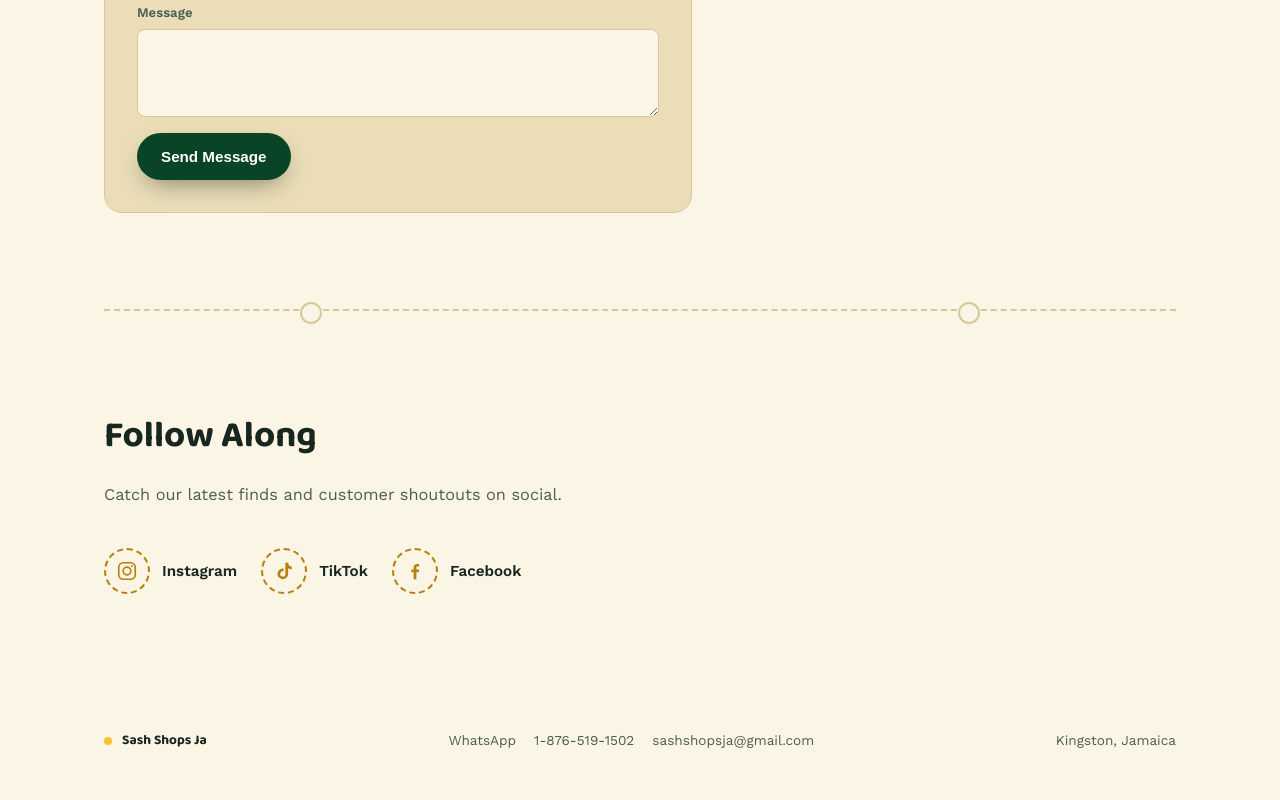
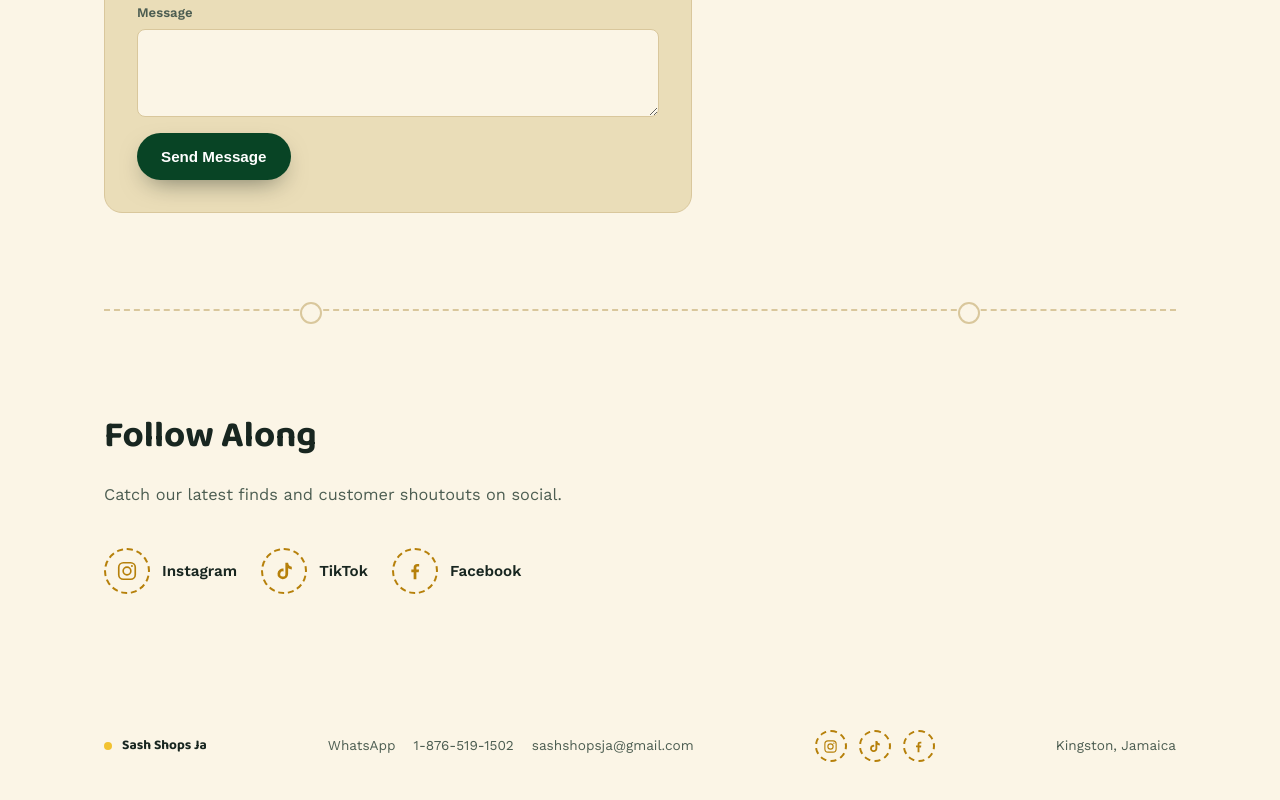
Before and after one commit to seacoastcreates/sash-shops-ja, a React (Vite) app: page /contact in a window 1280 px wide. Shown: the part 844-1644 px from the top of the page. Built offline with nearby package versions, Linux system fonts and the light colour scheme; no server answers.

Commit message:
Add compact social icons to the footer

```diff
--- a/src/components/Footer.tsx
+++ b/src/components/Footer.tsx
@@ -1,3 +1,5 @@
+import SocialLinks from './SocialLinks'
+
 export default function Footer() {
   return (
     <footer>
@@ -10,6 +12,7 @@ export default function Footer() {
           <a href="tel:+18765191502">1-876-519-1502</a>
           <a href="mailto:sashshopsja@gmail.com">sashshopsja@gmail.com</a>
         </div>
+        <SocialLinks iconOnly />
         <div>Kingston, Jamaica</div>
       </div>
     </footer>
--- a/src/components/SocialLinks.tsx
+++ b/src/components/SocialLinks.tsx
@@ -39,15 +39,27 @@ const SOCIALS: Social[] = [
   { name: 'Facebook', href: 'https://facebook.com/', Icon: FacebookIcon },
 ]
 
-export default function SocialLinks() {
+type Props = {
+  /** Icons only, no visible label — for tight spaces like the footer. */
+  iconOnly?: boolean
+}
+
+export default function SocialLinks({ iconOnly = false }: Props) {
   return (
-    <div className="socials-row">
+    <div className={iconOnly ? 'socials-row socials-row-compact' : 'socials-row'}>
       {SOCIALS.map(({ name, href, Icon }) => (
-        <a key={name} className="social-link" href={href} target="_blank" rel="noopener noreferrer">
+        <a
+          key={name}
+          className="social-link"
+          href={href}
+          target="_blank"
+          rel="noopener noreferrer"
+          aria-label={iconOnly ? name : undefined}
+        >
           <span className="social-icon">
             <Icon />
           </span>
-          {name}
+          {!iconOnly && name}
         </a>
       ))}
     </div>
--- a/src/index.css
+++ b/src/index.css
@@ -1025,6 +1025,17 @@ footer {
   border-color: var(--jam-green-deep);
   color: var(--jam-green-deep);
 }
+.socials-row-compact {
+  gap: 12px;
+}
+.socials-row-compact .social-icon {
+  width: 32px;
+  height: 32px;
+}
+.socials-row-compact .social-icon svg {
+  width: 15px;
+  height: 15px;
+}
 
 @media (prefers-reduced-motion: reduce) {
   .btn {
```
